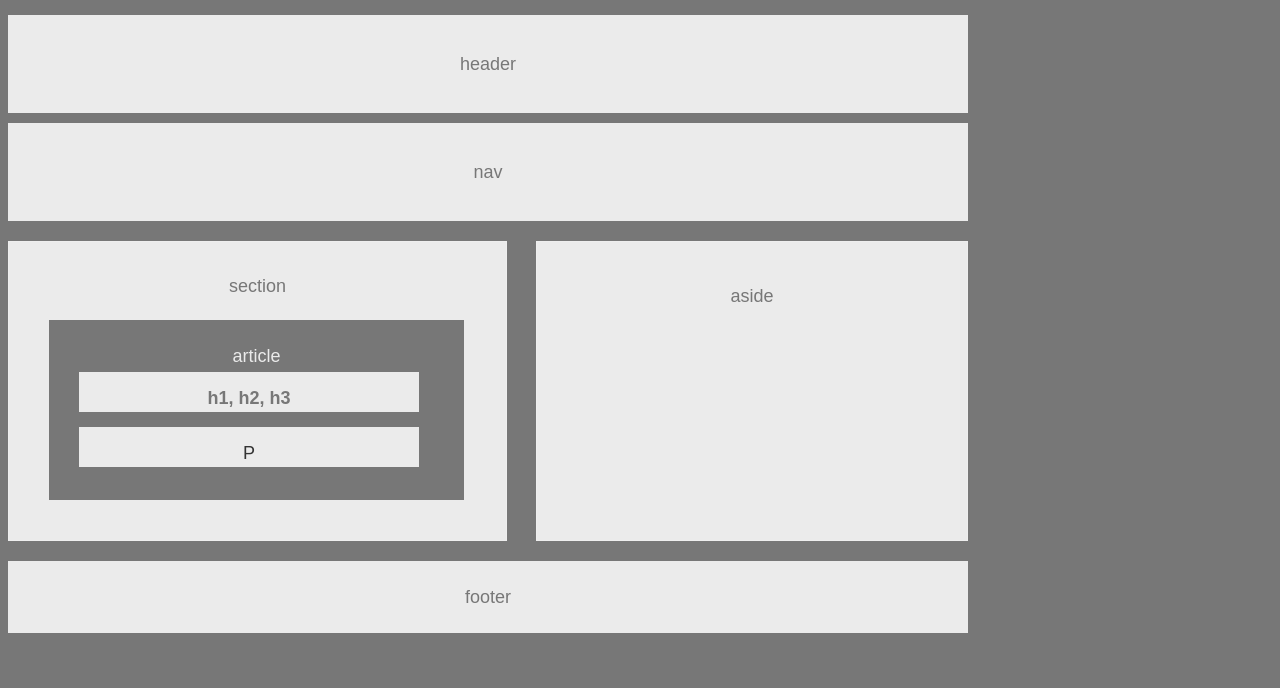
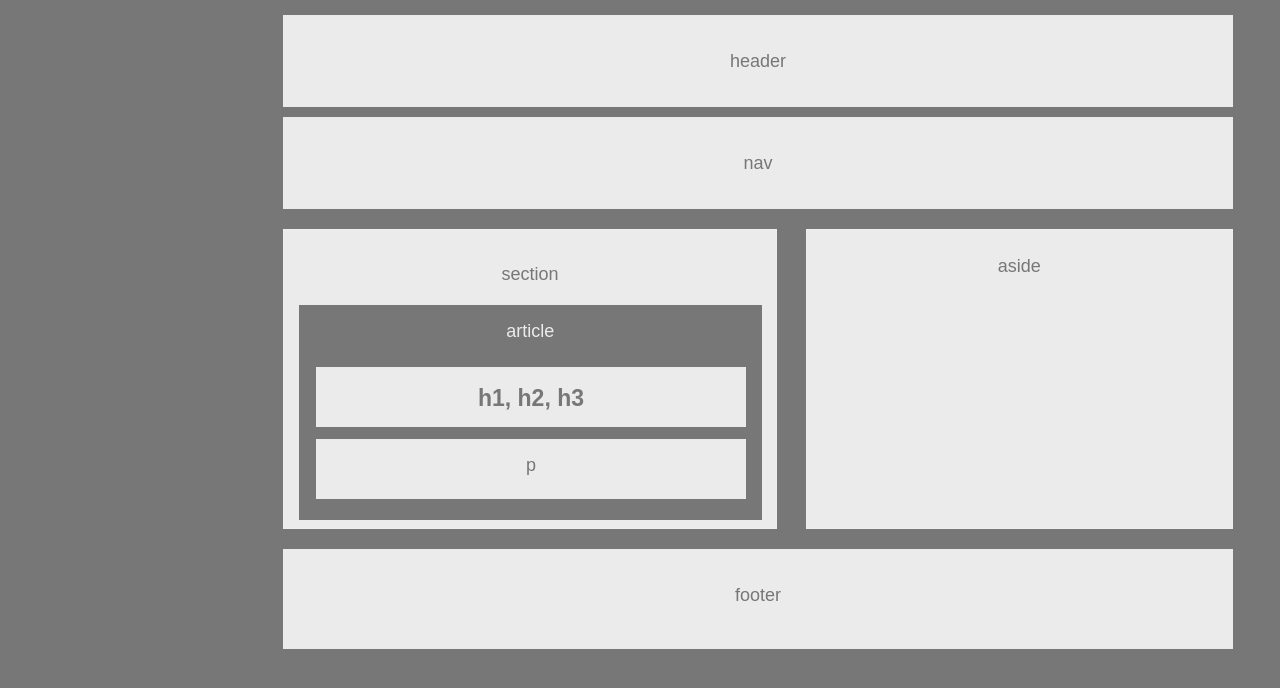
Before and after one commit to danilarsen16/HW-Wireframe, a plain HTML site: page index.html in a window 1280 px wide. Drawn offline with Linux system fonts and the light colour scheme.

Commit message:
initial commit

```diff
--- a/index.html
+++ b/index.html
@@ -8,30 +8,30 @@
 </head>
 
 <body>
-
+  <div id="page-wrap">
 
   <header>
-    <p>header</p>
+    <h>header</h>
   </header>
 
 
   <section id="nav">
-    <p>nav</p>
+    <h>nav</h>
   </section>
 
   <section id="aside">
-    <p>aside</p>
+    <h>aside</h>
   </section>
 
   <section id="section">
-    <p>section</p>
+    <h>section</h>
     <div id="article">
         article
       <div id="heading">
         h1, h2, h3
       </div>
       <div id="P">
-          P
+          p
       </div>
     </div>
   </section>
@@ -51,7 +51,7 @@
   </footer>
 
 </div>
-
+</div>
 </body>
 
 </html>
--- a/style.css
+++ b/style.css
@@ -9,10 +9,17 @@
     width: 960px;
     line-height: 32px;
     font-size: 18px;
+    color: #777
+  }
+
+  #page-wrap {
+    width: 950px;
+    margin: 0 auto;
+    margin-left: 275px;
   }
 
   header {
-    padding: 15px;
+    padding: 30px;
     margin-top: 15px;
     margin-bottom: 10px;
     color: #777;
@@ -20,17 +27,16 @@
   }
 
   #nav {
-    padding: 15px;
+    padding: 30px;
     margin-bottom: 20px;
-    color: #777;
     background: #ebebeb;
   }
 
 
   #section {
     padding: 10px;
+    padding-top: 28px;
     margin-bottom: 20px;
-    color: #777;
     background: #ebebeb;
     width: 52%;
     height: 300px;
@@ -41,41 +47,45 @@
 
 
   #article {
-    width: 87%;
-    height: 180px;
+    width: 98%;
+    height: 215px;
     padding: 20px;
-    padding-bottom: 20px;
-    margin-left: 30px;
+    padding-bottom: 30px;
+    padding-top: 10px;
+    margin-left: 5px;
+    margin-top: 15px;
     background: #777;
     color: #ebebeb;
     float: left;
   }
 
   #heading {
-    width: 340px;
-    height: 40px;
+    width: 430px;
+    height: 60px;
     padding: 10px;
-    margin-left: 10px;
+    padding: 15px;
+    margin-left: -3px;
+    margin-top: 20px;
     background:#ebebeb;
     color: #777;
     font-weight: bold;
+    font-size: 23px
 }
 
   #P {
-  width: 340px;
-  height: 40px;
+    width: 430px;
+    height: 60px;
     padding: 10px;
-  margin-left: 10px;
-  margin-top: 15px;
+    margin-left: -3px;
+    margin-top: 12px;
     background:#ebebeb;
-  color: #333;
+    color: #777;
 }
 
 
   #h1 {
     padding: 20px;
     margin-bottom: 20px;
-  color: #333;
     background: #eee;
     float: left;
   }
@@ -89,18 +99,17 @@
     margin-left: 30px;
     background: #ebebeb;
     border: 1px solid #eee;
-    color: #777;
     float: right;
     overflow: hidden;
   }
 
 
 
-
   footer {
     padding: 20px;
+    padding-top: 30px;
     margin-bottom: 20px;
-    color: #777;
     background: #ebebeb;
+    height: 100px;
     float: center;
   }
```
Lines whose indentation alone changed are shown as unchanged.
